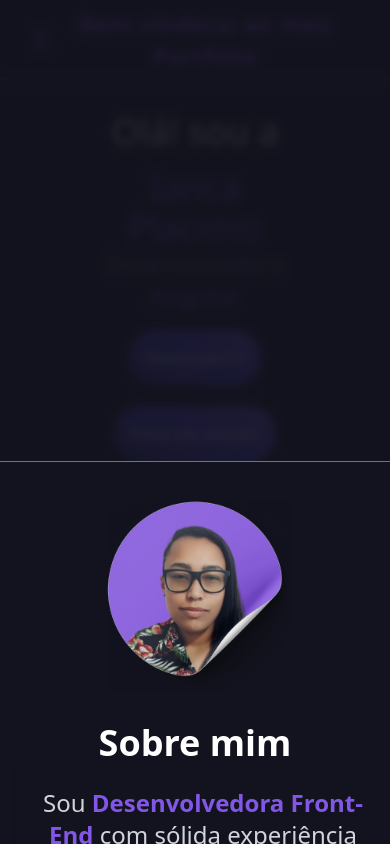
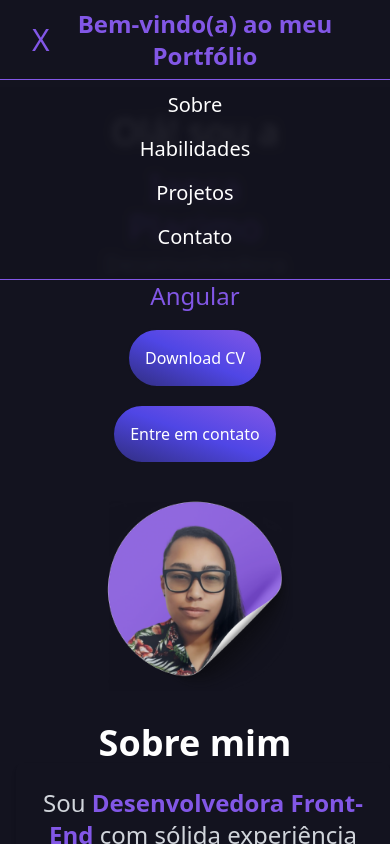
Before and after one commit to IancaPlacimo/portf-lio_2.0, an Angular app: page / in a window 390 px wide. Both pictures are taken after a click on the button 40 px from the left and 39 px from the top of the page. Shown: the top 844 px of the page. Built offline with nearby package versions, Linux system fonts and the light colour scheme.

Commit message:
Ajustando responsividade

```diff
--- a/src/app/components/header/header.component.html
+++ b/src/app/components/header/header.component.html
@@ -1,5 +1,6 @@
-<header class="flex items-center justify-center flex-col pl-4 pr-4 bg-fundo h-20 border-b border-roxo w-auto">
+<header class="flex items-center justify-center flex-col pl-4 pr-4 bg-fundo h-20 border-b border-roxo w-auto relative">
     <div class="flex justify-center items-center flex-row md:justify-between w-full">
+        <!-- Menu hambúrguer -->
         <button class="flex flex-col group hover:rounded-full hover:bg-roxo p-3 space-y-1" (click)="toggleMenu()">
             <span *ngIf="!menuOpen" class="bg-roxo rounded-full h-1 w-6 group-hover:bg-fundo"></span>
             <span *ngIf="!menuOpen" class="bg-roxo h-1 w-6 rounded-full group-hover:bg-fundo"></span>
@@ -7,11 +8,15 @@
             <span *ngIf="menuOpen" class="text-roxo text-3xl ml-1 group-hover:bg-roxo group-hover:text-fundo">X</span>
         </button>
 
+        <!-- Título -->
         <p class="text-roxo font-bold text-2xl xl:text-4xl lg:text-4xl md:text-4xl text-center">Bem-vindo(a) ao meu Portfólio </p>
+
+        <!-- Botão extra (placeholder) -->
         <button class="text-transparent">......</button>
     </div>
 
-    <nav *ngIf="menuOpen" class="menu absolute left-0 bg-fundo/90 backdrop-blur-sm z-50 w-full h-full border-b border-roxo">
+    <!-- Menu (visível quando menuOpen é true) -->
+    <nav *ngIf="menuOpen" class="menu absolute left-0 bg-fundo/90 backdrop-blur-sm z-50 w-full h-auto border-b border-roxo top-full mt-2">
         <ul class="space-y-2 w-full flex items-center flex-col">
             <li class="w-full text-white"><a href="#sobremim" class="item" (click)="toggleMenu()">Sobre</a></li>
             <li class="w-full"><a href="#habilidades" class="item" (click)="toggleMenu()">Habilidades</a></li>
```
